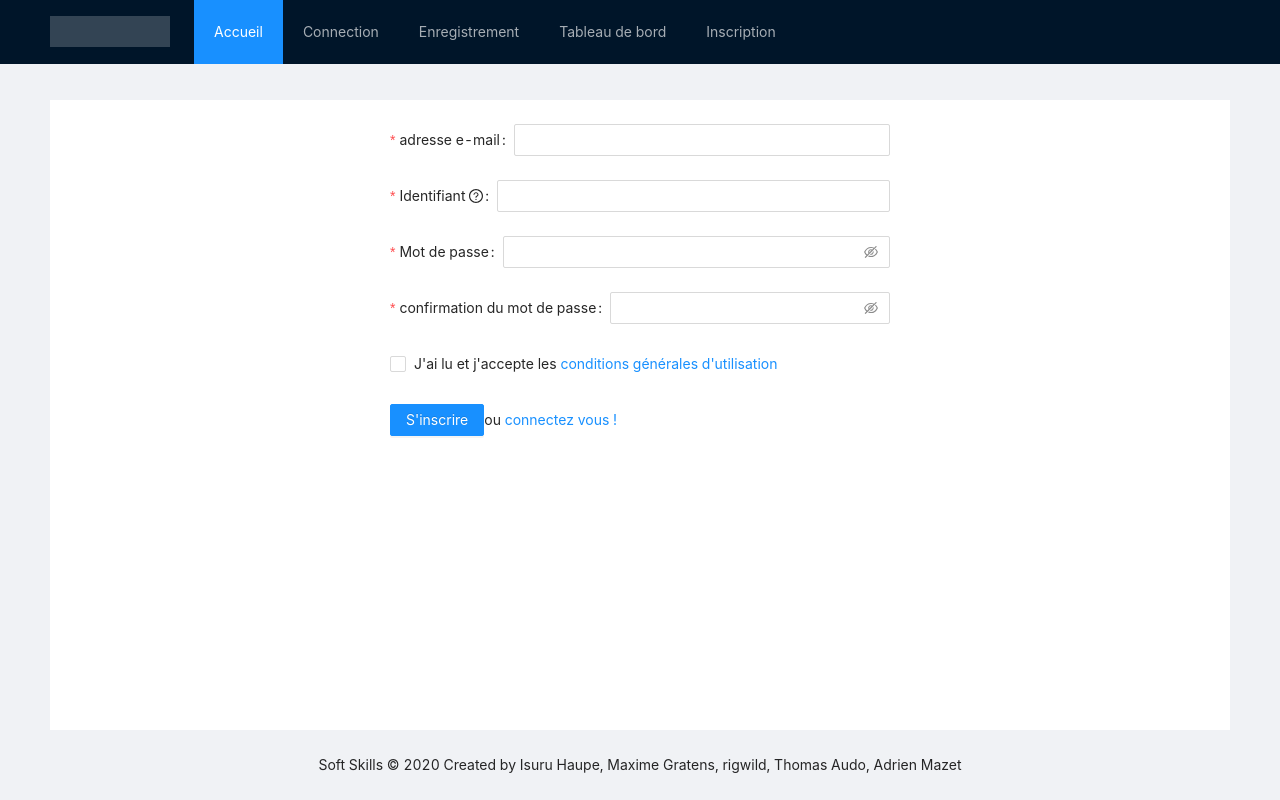
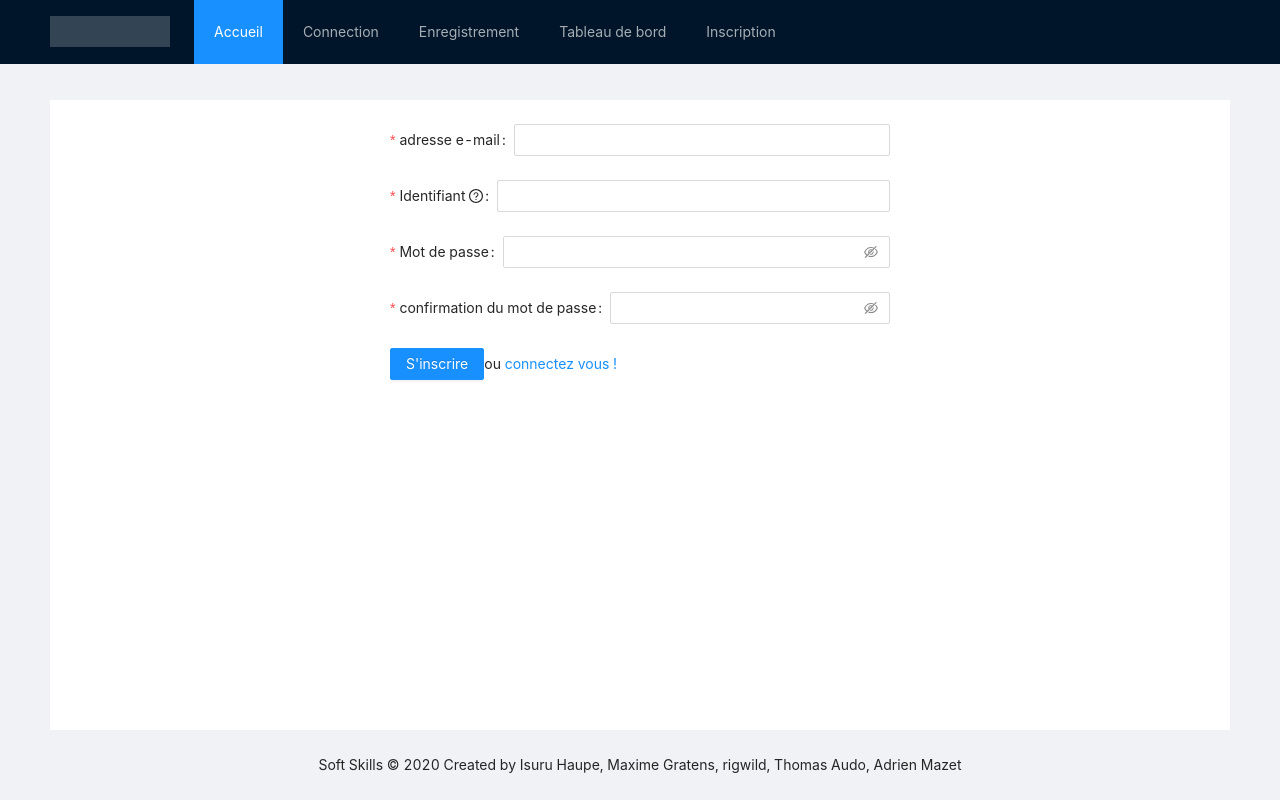
Before and after one commit to rigwild/soft-skills, a React (Create React App) app in the folder packages/front/: page /inscription in a window 1280 px wide. Built offline with nearby package versions, Linux system fonts and the light colour scheme.

Commit message:
WIP : cleaning things up

```diff
--- a/packages/front/src/pages/inscription/index.tsx
+++ b/packages/front/src/pages/inscription/index.tsx
@@ -1,6 +1,7 @@
 import { QuestionCircleOutlined } from "@ant-design/icons";
 import { Button, Checkbox, Form, Input, Tooltip } from "antd";
 import React from "react";
+import { Link } from "react-router-dom";
 
 const { Item } = Form;
 
@@ -109,31 +110,11 @@
       >
         <Input.Password />
       </Item>
-
-      <Item
-        name="agreement"
-        valuePropName="checked"
-        rules={[
-          {
-            validator: (_, value) =>
-              value
-                ? Promise.resolve()
-                : Promise.reject(
-                    "Veuillez accepter les conditions générales d'utilisation !"
-                  ),
-          },
-        ]}
-      >
-        <Checkbox>
-          J'ai lu et j'accepte les{" "}
-          <a href="">conditions générales d'utilisation</a>
-        </Checkbox>
-      </Item>
       <Item>
         <Button type="primary" htmlType="submit">
           S'inscrire
         </Button>
-        ou <a href="../login/index.tsx">connectez vous !</a>
+        ou <Link to="/login">connectez vous !</Link>
       </Item>
     </Form>
   );
--- a/packages/front/src/pages/login/index.tsx
+++ b/packages/front/src/pages/login/index.tsx
@@ -6,6 +6,10 @@
 const { Item } = Form;
 
 const Login = () => {
+  // use axios
+  // move api call
+  // handle remember me
+  // store token
   const onFinish = (values: any) => {
     console.log("Received values of form: ", values);
     //launching fetch request
@@ -30,8 +34,6 @@
         console.log("token : " + localStorage.getItem("token"));
       });
   };
-
-  // se souvenir de moi ça fait rien
 
   return (
     <Form
```
